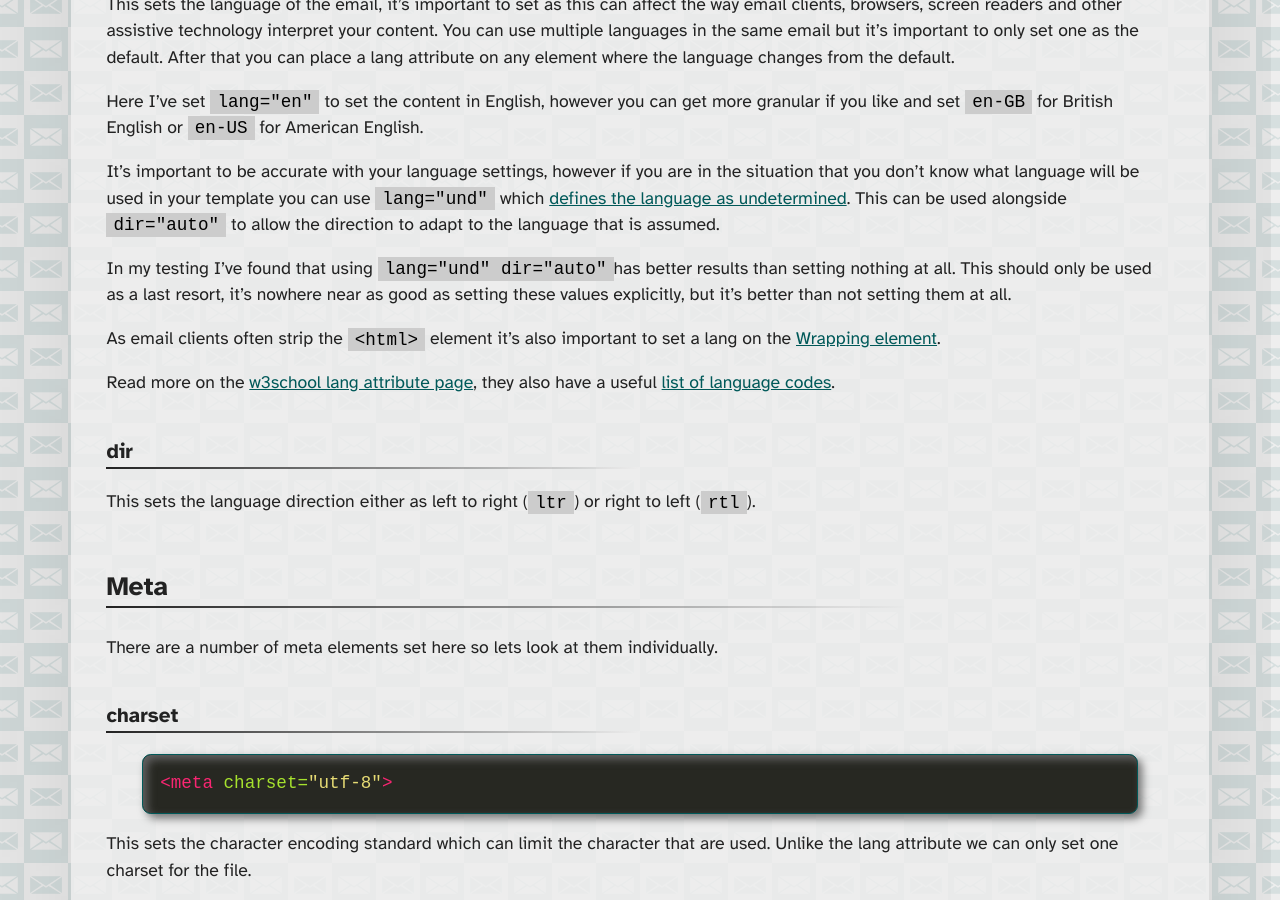
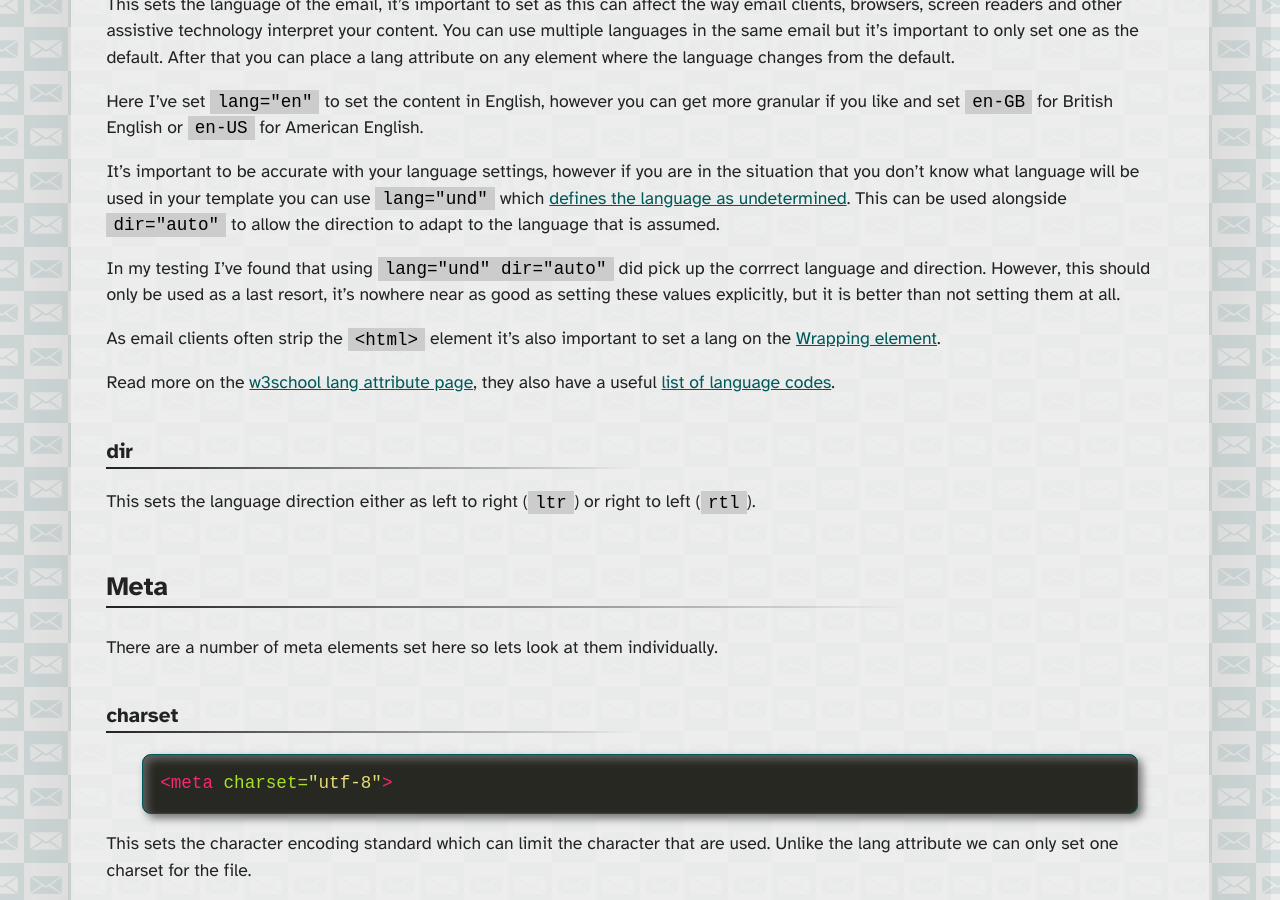
Before and after one commit to M-J-Robbins/good-email-code, a Jekyll site: the page built from email-code/template.md, in a window 1280 px wide and 900 px high, scrolled down 2173 px. Built offline with Jekyll 4.4.1, drawn with Linux system fonts in a browser that asks for light colours; our own code applies the rules of GitHub Pages for plain Markdown files; a script that is not in the unit is left out.

Commit message:
more rewording - I should really get better at proofreading

```diff
--- a/email-code/template.md
+++ b/email-code/template.md
@@ -64,7 +64,7 @@
 
 It's important to be accurate with your language settings, however if you are in the situation that you don't know what language will be used in your template you can use `lang="und"` which [defines the language as undetermined](https://tools.ietf.org/rfc/bcp/bcp47#:~:text=The%20%27und%27%20(Undetermined)%20primary%20language%20subtag%20identifies%0A%20%20%20%20%20%20%20%20%20%20linguistic%20content%20whose%20language%20is%20not%20determined). This can be used alongside `dir="auto"` to allow the direction to adapt to the language that is assumed.
 
-In my testing I've found that using `lang="und" dir="auto"`has better results than setting nothing at all. This should only be used as a last resort, it’s nowhere near as good as setting these values explicitly, but it’s better than not setting them at all.
+In my testing I've found that using `lang="und" dir="auto"` did pick up the corrrect language and direction. However, this should only be used as a last resort, it’s nowhere near as good as setting these values explicitly, but it is better than not setting them at all.
 
 As email clients often strip the `<html>` element it's also important to set a lang on the [Wrapping element](#wrapping-element).
 
```
